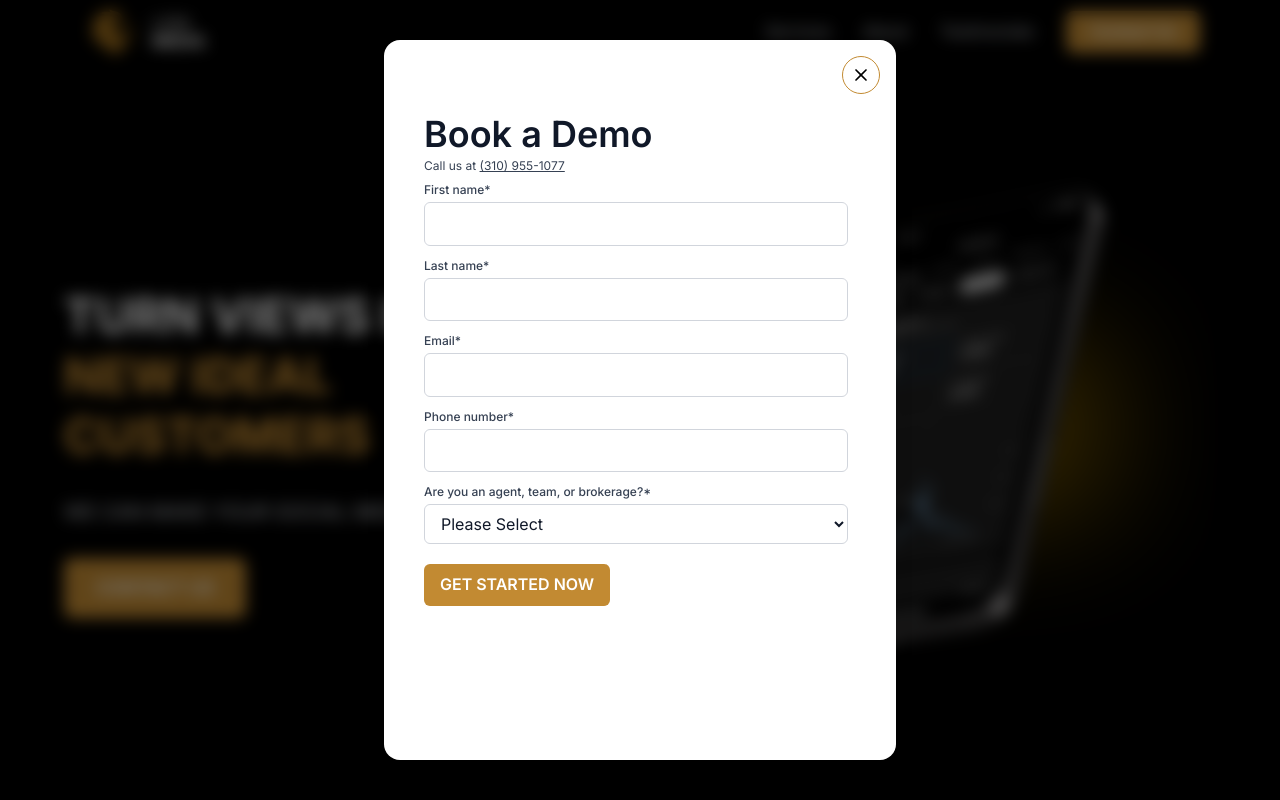
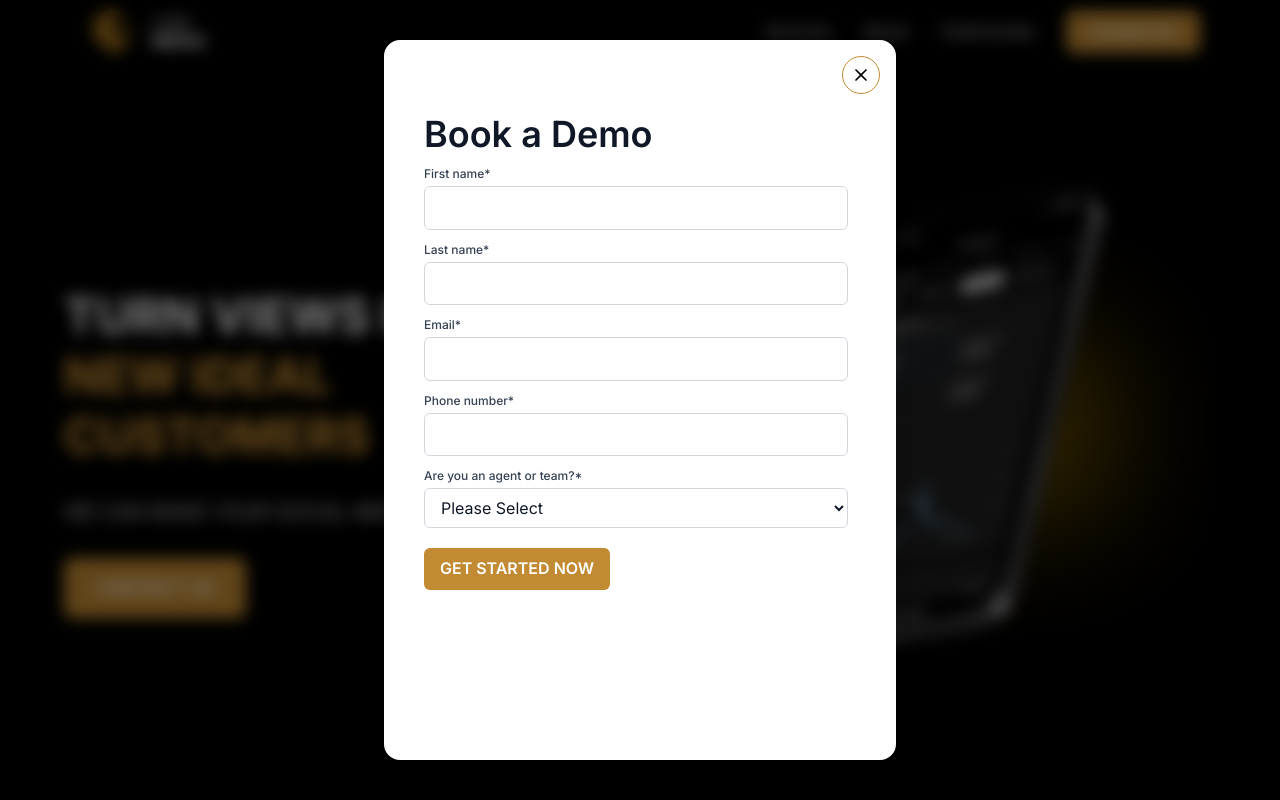
Before and after one commit to ThiagoC0STA/lion-media, a Next.js app: page /socialmedia in a window 1280 px wide. Both pictures are taken after a click on the button "Contact Us". Shown: the top 800 px of the page. Built offline with nearby package versions, Linux system fonts and the light colour scheme.

Commit message:
error servidor send-mail

```diff
--- a/src/app/api/send-email/route.ts
+++ b/src/app/api/send-email/route.ts
@@ -26,7 +26,7 @@ export async function POST(request: Request) {
     return NextResponse.json(
       {
         message:
-          "Erro de configuração: Variáveis de ambiente (EMAIL_USER/PASS) faltando.",
+          "Configuration Error: Missing environment variables (EMAIL_USER/PASS).", // Traduzido
       },
       { status: 500 }
     );
@@ -37,16 +37,15 @@ export async function POST(request: Request) {
     data = (await request.json()) as FormData;
   } catch (e) {
     return NextResponse.json(
-      { message: "Requisição inválida (JSON body malformado)." },
+      { message: "Invalid Request (malformed JSON body)." }, // Traduzido
       { status: 400 }
     );
   }
-  const { firstName, lastName, email, phone, type } = data;
+  const { firstName, lastName, email, phone, type } = data; // 3. Validação básica
 
-  // 3. Validação básica
   if (!firstName || !email || type === "Please Select") {
     return NextResponse.json(
-      { message: "Campos obrigatórios incompletos" },
+      { message: "Incomplete required fields." }, // Traduzido
       { status: 400 }
     );
   }
@@ -62,19 +61,18 @@ export async function POST(request: Request) {
           <p><strong>Email:</strong> ${email}</p>
           <p><strong>Telefone:</strong> ${phone}</p>
           <p><strong>Tipo (Agente/Time/Corretora):</strong> ${type}</p>
-        <!-- isCustomer e website removidos do corpo do e-mail -->
                   `,
     };
 
     await transporter.sendMail(mailOptions);
     return NextResponse.json(
-      { message: "E-mail enviado com sucesso!" },
+      { message: "Email sent successfully!" }, // Traduzido
       { status: 200 }
     );
   } catch (error) {
     console.error("Erro ao enviar e-mail:", error);
     return NextResponse.json(
-      { message: "Erro interno do servidor." },
+      { message: "Internal Server Error." }, // Traduzido
       { status: 500 }
     );
   }
--- a/src/components/ContactUs.tsx
+++ b/src/components/ContactUs.tsx
@@ -72,12 +72,6 @@ export default function ContactUs({ open, onClose }: IContactUsProps) {
           <h1 className="text-4xl font-semibold text-gray-900! mb-1">
             Book a Demo
           </h1>
-          <p className="text-gray-700 text-xs">
-            Call us at{" "}
-            <a href="tel:3109551077" className="underline">
-              (310) 955-1077
-            </a>
-          </p>
         </div>
 
         <form
@@ -144,7 +138,7 @@ export default function ContactUs({ open, onClose }: IContactUsProps) {
           {/* Agent / Team / Brokerage */}
           <div className="flex flex-col">
             <label className="text-xs font-medium text-gray-700 mb-1">
-              Are you an agent, team, or brokerage?*
+              Are you an agent or team?*
             </label>
             <select
               name="type"
@@ -176,7 +170,7 @@ export default function ContactUs({ open, onClose }: IContactUsProps) {
           )}
           {status === "error" && (
             <div className="p-3 mt-2 rounded-lg bg-red-100 text-red-700 text-sm font-semibold flex items-center">
-              <span className="mr-2">❌</span> Error sending. Please call the number above.
+              <span className="mr-2">❌</span> Error to sending.
             </div>
           )}
         </form>
--- a/src/components/HeroSocial.tsx
+++ b/src/components/HeroSocial.tsx
@@ -188,7 +188,6 @@ export default function HeroSocial() {
                 animate={floatingAnimation}
                 whileHover={{ scale: 1.05 }}
               >
-                {/* ✨ NOVO ELEMENTO DE "BRILHO OFUSCADO" (BLURRED GLOW) */}
                 <div
                   className="absolute top-1/2 left-1/2 -translate-x-1/2 -translate-y-1/2
               md:w-[60%] md:h-1/3 w-[50%] h-[55%]
```
Lines whose indentation alone changed are shown as unchanged.
